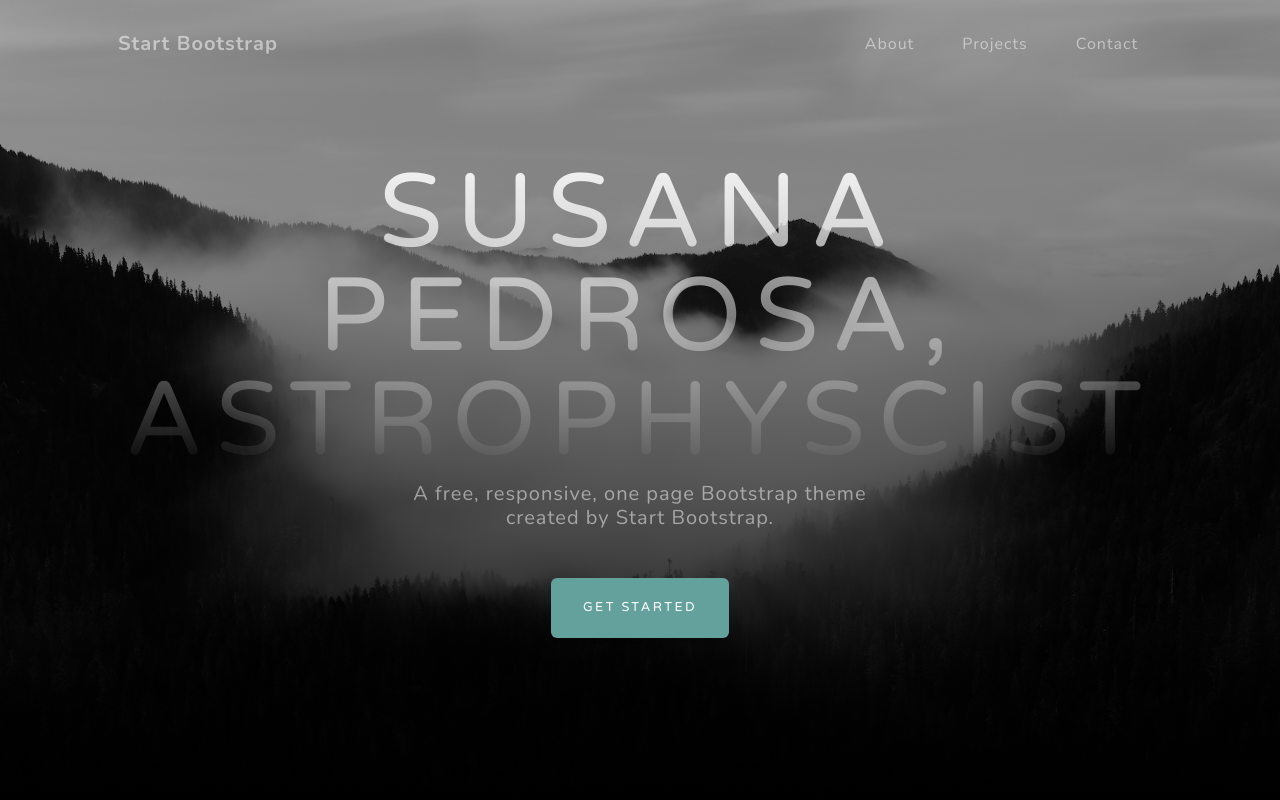
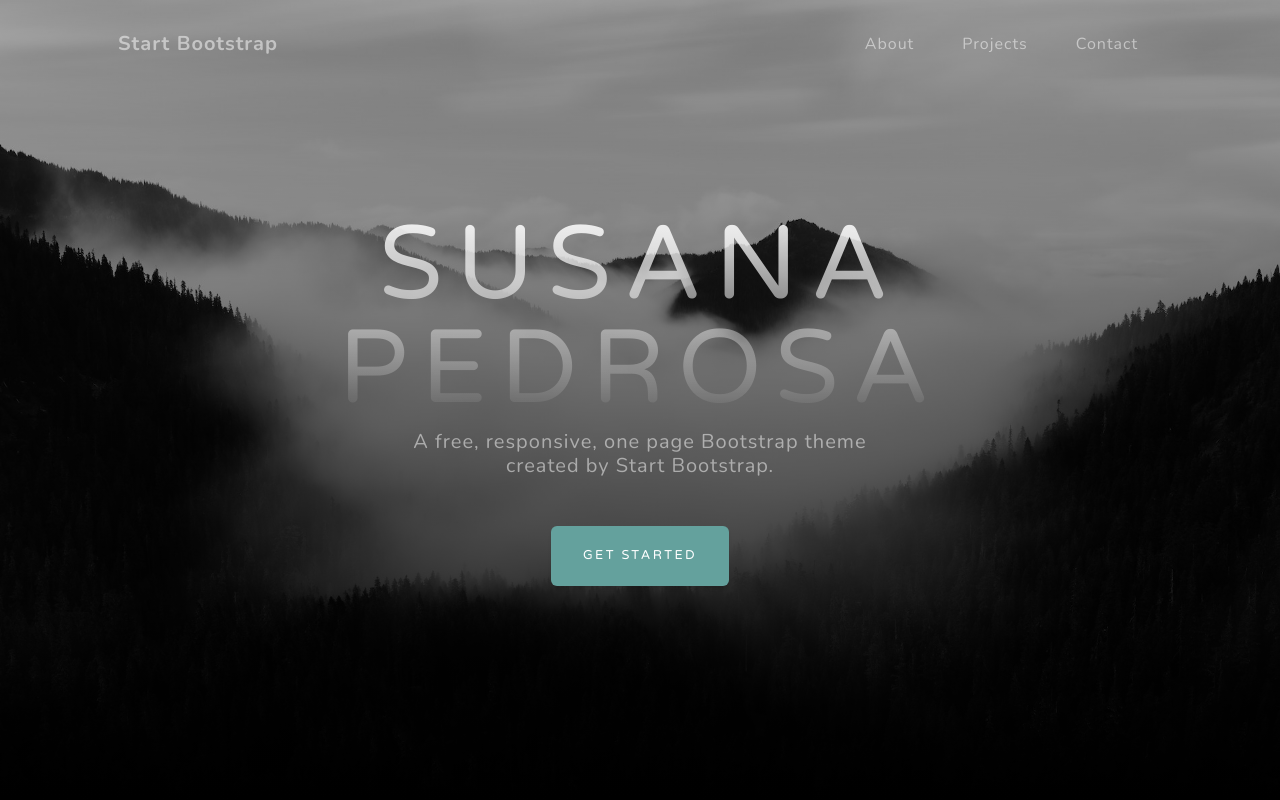
Before and after one commit to su9000/my-per-acad-web, a plain HTML site: page index.html in a window 1280 px wide. Shown: the top 800 px of the page. Drawn offline with nearby package versions, Linux system fonts and the light colour scheme.

Commit message:
Update index.html
yeah

```diff
--- a/index.html
+++ b/index.html
@@ -38,7 +38,7 @@
             <div class="container px-4 px-lg-5 d-flex h-100 align-items-center justify-content-center">
                 <div class="d-flex justify-content-center">
                     <div class="text-center">
-                        <h1 class="mx-auto my-0 text-uppercase">Susana Pedrosa, astrophyscist</h1>
+                        <h1 class="mx-auto my-0 text-uppercase">Susana Pedrosa</h1>
                         <h2 class="text-white-50 mx-auto mt-2 mb-5">A free, responsive, one page Bootstrap theme created by Start Bootstrap.</h2>
                         <a class="btn btn-primary" href="#about">Get Started</a>
                     </div>
```
